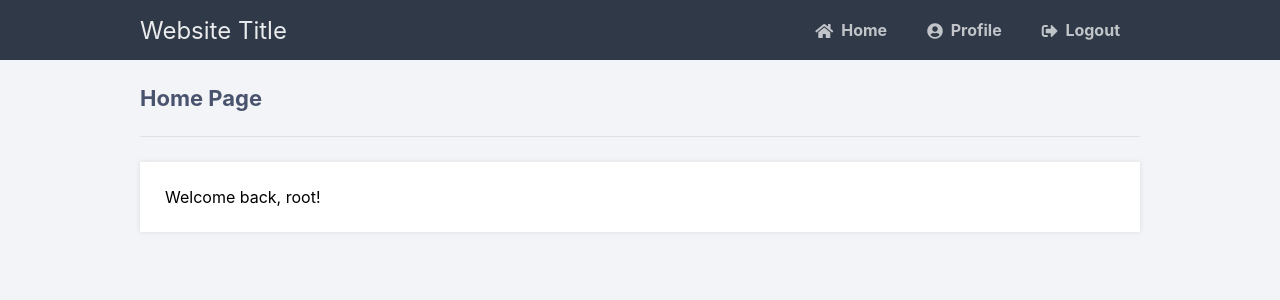
After one commit to Sergiom8m/MendiTrack_Web_App, a Flask app: page /home in a window 1280 px wide. The commit adds this page. Shown: the top 300 px of the page. Run offline with Flask 3, Linux system fonts and the light colour scheme; a user stored in the database is signed in; some libraries are stand-ins or nearby versions.

Commit message:
Paginas usuario y home

```diff
--- a/app/app.py
+++ b/app/app.py
@@ -1,7 +1,9 @@
 from flask import Flask, render_template, redirect, url_for, request, session
 from flask_mysqldb import MySQL
 import MySQLdb.cursors
-import MySQLdb.cursors, re, hashlib
+import MySQLdb.cursors
+import re
+import hashlib
 
 # Crear el objeto Flask
 app = Flask(__name__)
@@ -21,11 +23,12 @@ mysql = MySQL(app)
 ### PAGINA DE LOGIN ###
 #######################
 
+
 @app.route('/', methods=['GET', 'POST'])
 def login():
 
-    msg=''
-     # Mirar si existe algun POST request donde los campos 'username' y 'password' esten llenos
+    msg = ''
+    # Mirar si existe algun POST request donde los campos 'username' y 'password' esten llenos
     if request.method == 'POST' and 'username' in request.form and 'password' in request.form:
 
         # Crear variables para que sea mas sencillo trabajar con ellas
@@ -39,7 +42,8 @@ def login():
 
         # Comprobar si la cuenta existe en la base de datos
         cursor = mysql.connection.cursor(MySQLdb.cursors.DictCursor)
-        cursor.execute('SELECT * FROM users WHERE username = %s AND password = %s', (username, password,))
+        cursor.execute(
+            'SELECT * FROM users WHERE username = %s AND password = %s', (username, password,))
 
         # Encontrar el usuario que coincide
         account = cursor.fetchone()
@@ -50,7 +54,7 @@ def login():
             session['id'] = account['id']
             session['username'] = account['username']
             # Redirect to home page
-            return 'Logged in successfully!'
+            return redirect(url_for('home'))
         else:
             # Si la cuenta no existe devolver un error
             msg = 'Incorrect username/password!'
@@ -61,25 +65,27 @@ def login():
 ### PAGINA DE LOGOUT ###
 ########################
 
+
 @app.route('/logout')
 def logout():
 
     # Para deslogear a un usuario borrar los datos de la sesion
-   session.pop('loggedin', None)
-   session.pop('id', None)
-   session.pop('username', None)
+    session.pop('loggedin', None)
+    session.pop('id', None)
+    session.pop('username', None)
 
-   # Redireccionar a la pagina de login
-   return redirect(url_for('login'))
+    # Redireccionar a la pagina de login
+    return redirect(url_for('login'))
 
 ##########################
 ### PAGINA DE REGISTRO ###
 ##########################
 
+
 @app.route('/register', methods=['GET', 'POST'])
 def register():
 
-    msg=''
+    msg = ''
     # Mirar si existe algun POST request donde los campos 'username', 'password' y 'email' esten llenos
     if request.method == 'POST' and 'username' in request.form and 'password' in request.form and 'email' in request.form:
 
@@ -88,7 +94,7 @@ def register():
         password = request.form['password']
         email = request.form['email']
 
-         # Comprobar si el usuario ya ha sido registrado previamente
+        # Comprobar si el usuario ya ha sido registrado previamente
         cursor = mysql.connection.cursor(MySQLdb.cursors.DictCursor)
         cursor.execute('SELECT * FROM users WHERE username = %s', (username,))
         account = cursor.fetchone()
@@ -116,7 +122,8 @@ def register():
             password = hash.hexdigest()
 
             # Añadir la nueva cuenta a la DB
-            cursor.execute('INSERT INTO users VALUES (NULL, %s, %s, %s)', (username, password, email,))
+            cursor.execute(
+                'INSERT INTO users VALUES (NULL, %s, %s, %s)', (username, password, email,))
             mysql.connection.commit()
             msg = 'You have successfully registered!'
 
@@ -127,7 +134,43 @@ def register():
 
     return render_template('registration.html', msg=msg)
 
+###################
+### PAGINA HOME ###
+###################
+
+
+@app.route('/home')
+def home():
+
+    # Comprobar si el usuario ha iniciado sesion
+    if 'loggedin' in session:
+        # Si el usuario ha iniciado sesion mostrar el home page
+        return render_template('home.html', username=session['username'])
+
+    # Si el usuario no ha iniciado sesion redireccionar a la pagina de login
+    return redirect(url_for('login'))
+
+######################
+### PAGINA USUARIO ###
+######################
+
+
+@app.route('/profile')
+def profile():
+    # Comprobar que el usuario haya iniciado sesion
+    if 'loggedin' in session:
+
+        # Extraertoda la informacion del usuario de la DB
+        cursor = mysql.connection.cursor(MySQLdb.cursors.DictCursor)
+        cursor.execute('SELECT * FROM users WHERE id = %s', (session['id'],))
+        account = cursor.fetchone()
+
+        # Mostrar la pagina del usuario (pasarle la informacion)
+        return render_template('profile.html', account=account)
+
+    # Si el usuario no ha iniciado sesion redireccionar a la pagina de login
+    return redirect(url_for('login'))
 
 
 if __name__ == "__main__":
-    app.run(host='0.0.0.0', debug=True)
+    app.run()
--- /dev/null
+++ b/app/templates/home.html
@@ -0,0 +1,8 @@
+{% extends 'layout.html' %}
+
+{% block title %}Home Page{% endblock %}
+
+{% block content %}
+<h2>Home Page</h2>
+<p>Welcome back, {{ username }}!</p>
+{% endblock %}
--- /dev/null
+++ b/app/templates/layout.html
@@ -0,0 +1,22 @@
+<!DOCTYPE html>
+<html>
+	<head>
+		<meta charset="utf-8">
+		<title>{% block title %}{% endblock %}</title>
+		<link rel="stylesheet" href="{{ url_for('static', filename='style.css') }}">
+		<link rel="stylesheet" href="https://use.fontawesome.com/releases/v5.7.1/css/all.css">
+	</head>
+	<body class="loggedin">
+		<nav class="navtop">
+			<div>
+				<h1>Website Title</h1>
+                <a href="{{ url_for('home') }}"><i class="fas fa-home"></i>Home</a>
+				<a href="{{ url_for('profile') }}"><i class="fas fa-user-circle"></i>Profile</a>
+				<a href="{{ url_for('logout') }}"><i class="fas fa-sign-out-alt"></i>Logout</a>
+			</div>
+		</nav>
+		<div class="content">
+			{% block content %}{% endblock %}
+		</div>
+	</body>
+</html>
--- a/app/templates/registration.html
+++ b/app/templates/registration.html
@@ -2,7 +2,7 @@
 <html>
 	<head>
 		<meta charset="utf-8">
-		<title>Register</title>
+		<title>Registration Page</title>
 		<link rel="stylesheet" href="{{ url_for('static', filename='style.css') }}">
 		<link rel="stylesheet" href="https://use.fontawesome.com/releases/v5.7.1/css/all.css">
 	</head>
```
Also changed, not shown: app/templates/profile.html (added, +24 -0 lines).
